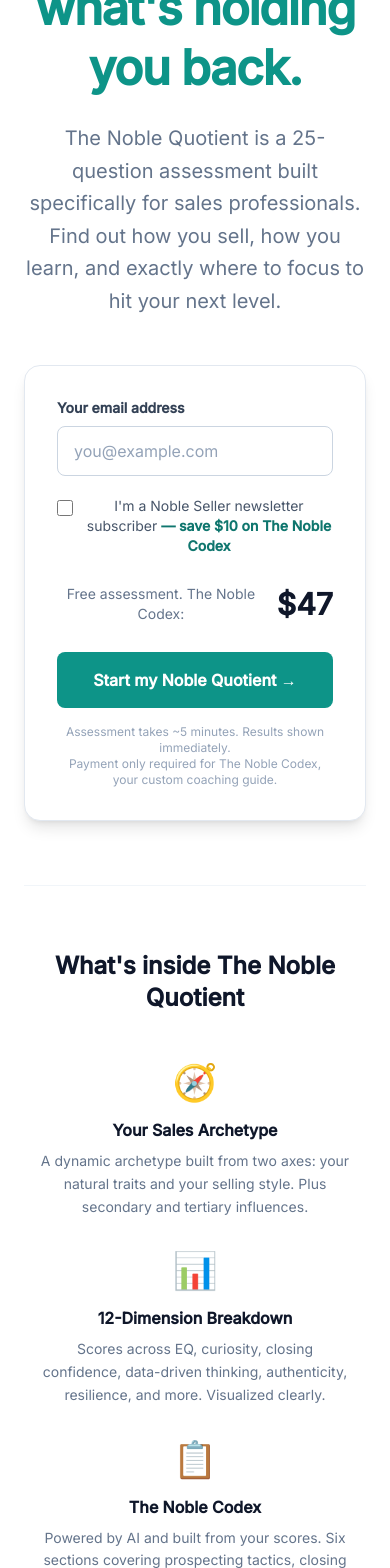
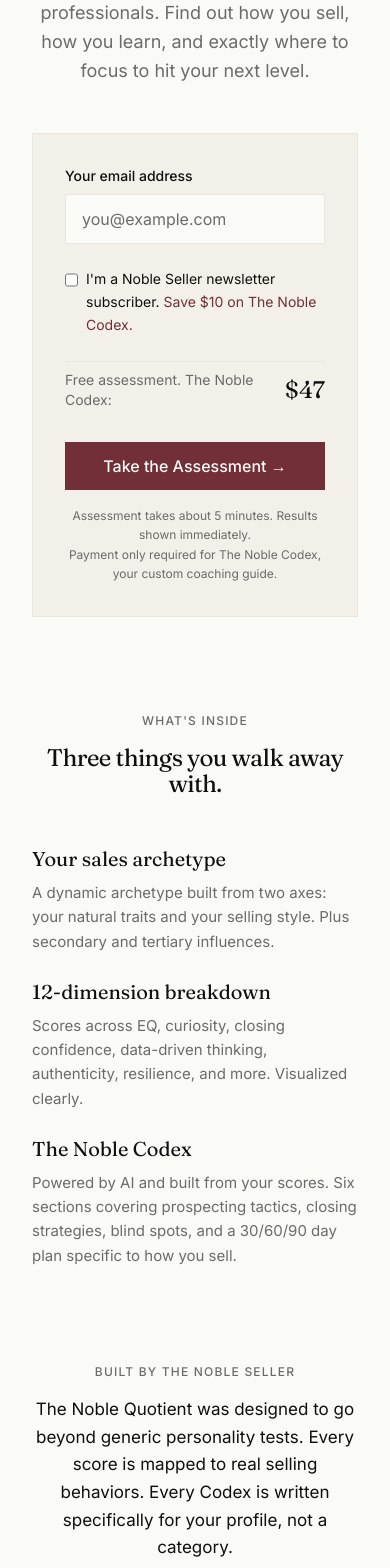
Before and after one commit to nosaco54135/the-noble-profile, a Next.js app: page /quotient in a window 390 px wide. Shown: the part 420-1988 px from the top of the page. Built offline with nearby package versions, Linux system fonts and the light colour scheme.

Commit message:
Question rewrite + assessment design polish

```diff
--- a/app/quotient/assessment/page.tsx
+++ b/app/quotient/assessment/page.tsx
@@ -5,6 +5,9 @@
 import { QUESTIONS, shuffleQuestions } from '@/lib/questions'
 import { clientStorage } from '@/lib/storage'
 import { LIKERT_LABELS, PRIMING_INSTRUCTION, type Question } from '@/types'
+import { Container } from '@/components/ui/Container'
+import { Section } from '@/components/ui/Section'
+import { Button } from '@/components/ui/Button'
 
 const generateSeed = (): string => {
   if (typeof crypto !== 'undefined' && typeof crypto.randomUUID === 'function') {
@@ -145,121 +148,101 @@
 
   if (!currentQuestion) {
     return (
-      <div className="min-h-screen flex items-center justify-center">
-        <div className="w-8 h-8 border-4 border-noble-600 border-t-transparent rounded-full animate-spin" />
+      <div className="min-h-screen flex items-center justify-center bg-tns-bg">
+        <div className="w-8 h-8 border-4 border-tns-accent border-t-transparent rounded-full animate-spin" />
       </div>
     )
   }
 
   return (
-    <div className="min-h-screen bg-slate-50 flex flex-col">
-      {/* Header */}
-      <header className="bg-white border-b border-slate-100 px-6 py-4">
-        <div className="max-w-2xl mx-auto flex items-center justify-between">
-          <div className="flex items-center gap-2">
-            <div className="w-7 h-7 rounded-lg bg-noble-600 flex items-center justify-center">
-              <span className="text-white font-bold text-xs">N</span>
-            </div>
-            <span className="text-sm font-semibold text-slate-700">The Noble Quotient</span>
-          </div>
-          <span className="text-sm text-slate-400">
-            {answeredCount} of {totalQuestions} answered
-          </span>
-        </div>
-      </header>
-
+    <div className="min-h-screen bg-tns-bg flex flex-col">
       {/* Progress bar */}
-      <div className="bg-slate-200 h-1.5">
+      <div className="bg-tns-border h-1">
         <div
-          className="bg-noble-600 h-1.5 transition-all duration-500 ease-out"
+          className="bg-tns-accent h-1 transition-all duration-500 ease-out"
           style={{ width: `${progress}%` }}
         />
       </div>
 
       {/* Question area */}
-      <main className="flex-1 flex flex-col items-center justify-center px-6 py-12">
-        <div className="w-full max-w-2xl">
-          {/* Step indicator */}
-          <p className="text-sm font-semibold text-noble-600 uppercase tracking-widest mb-3 text-center">
+      <Section size="lg" className="flex-1">
+        <Container maxWidth="prose">
+          {/* Step counter */}
+          <p className="font-sans text-sm text-tns-fg text-center mb-tns-sm">
             Question {currentIndex + 1} of {totalQuestions}
           </p>
 
-          {/* Priming instruction — shown on every question per spec Stage 3 */}
-          <p className="text-sm text-slate-500 italic text-center mb-6">
-            {PRIMING_INSTRUCTION}
-          </p>
+          {/* Priming instruction — first question only */}
+          {currentIndex === 0 && (
+            <p className="font-sans text-sm italic text-tns-fg text-center max-w-prose mx-auto mb-tns-xl leading-relaxed">
+              {PRIMING_INSTRUCTION}
+            </p>
+          )}
 
-          {/* Question card */}
-          <div className="card p-8 md:p-10 mb-8">
-            <p className="text-xl md:text-2xl font-medium text-slate-900 leading-relaxed text-center">
+          {/* Question */}
+          <div className="mb-tns-2xl mt-tns-lg">
+            <p className="font-sans text-tns-fg text-xl md:text-2xl leading-relaxed text-center tracking-tight">
               &ldquo;{currentQuestion.text}&rdquo;
             </p>
           </div>
 
-          {/* Frequency scale (Rule 9: no directional anchors; each button = number + own label) */}
-          <div className="space-y-3">
-            <div className="grid grid-cols-5 gap-2 sm:gap-3">
-              {[1, 2, 3, 4, 5].map((value) => (
+          {/* Frequency scale */}
+          <div className="grid grid-cols-5 gap-2 sm:gap-3 mb-tns-2xl">
+            {[1, 2, 3, 4, 5].map((value) => {
+              const isSelected = selected === value
+              return (
                 <button
                   key={value}
                   onClick={() => handleSelect(value)}
                   className={[
-                    'flex flex-col items-center justify-center gap-1.5 p-3 sm:p-4 rounded-xl border-2 transition-all duration-150 min-h-[96px]',
-                    'focus:outline-none focus:ring-2 focus:ring-noble-500 focus:ring-offset-2',
-                    selected === value
-                      ? 'border-noble-600 bg-noble-600 text-white shadow-md scale-105'
-                      : 'border-slate-200 bg-white text-slate-600 hover:border-noble-300 hover:bg-noble-50',
+                    'flex flex-col items-center justify-center gap-1.5 p-3 sm:p-4 border transition-colors duration-150 min-h-[96px]',
+                    'focus:outline-none focus-visible:ring-2 focus-visible:ring-tns-accent focus-visible:ring-offset-2 focus-visible:ring-offset-tns-bg',
+                    isSelected
+                      ? 'bg-tns-bgAlt border-tns-accent text-tns-fg'
+                      : 'bg-tns-bg border-tns-border text-tns-fg hover:bg-tns-bgAlt cursor-pointer',
                   ].join(' ')}
                 >
-                  <span className="text-lg font-bold">{value}</span>
-                  <span className="text-xs sm:text-sm leading-tight text-center font-medium">
+                  <span className="font-display text-lg text-tns-fg">{value}</span>
+                  <span className="font-sans text-xs sm:text-sm leading-tight text-center text-tns-fg">
                     {LIKERT_LABELS[value]}
                   </span>
                 </button>
-              ))}
-            </div>
+              )
+            })}
           </div>
 
           {/* Navigation */}
-          <div className="flex items-center justify-end mt-8">
+          <div className="flex items-center justify-end">
             {isLastQuestion ? (
-              <button
+              <Button
                 onClick={handleSubmit}
                 disabled={selected === null || submitting || answeredCount < totalQuestions}
-                className="btn-primary px-8 py-3"
+                variant="primary"
               >
-                {submitting ? (
-                  <>
-                    <svg className="animate-spin h-4 w-4" viewBox="0 0 24 24" fill="none">
-                      <circle className="opacity-25" cx="12" cy="12" r="10" stroke="currentColor" strokeWidth="4" />
-                      <path className="opacity-75" fill="currentColor" d="M4 12a8 8 0 018-8V0C5.373 0 0 5.373 0 12h4z" />
-                    </svg>
-                    Scoring…
-                  </>
-                ) : (
-                  'See my results →'
-                )}
-              </button>
+                {submitting ? 'Scoring…' : 'See my results →'}
+              </Button>
             ) : (
-              <button
+              <Button
                 onClick={handleNext}
                 disabled={selected === null}
-                className="btn-primary px-8 py-3"
+                variant="primary"
               >
                 Next →
-              </button>
+              </Button>
             )}
           </div>
 
           {submitError && (
-            <p className="mt-4 text-center text-sm text-red-600">{submitError}</p>
+            <p className="mt-tns-md font-sans text-center text-sm text-tns-accent">
+              {submitError}
+            </p>
           )}
 
-          <p className="mt-6 text-center text-xs text-slate-400">
-            Tip: Press 1–5 to select, Enter to advance
+          <p className="mt-tns-lg font-sans text-center text-xs text-tns-muted">
+            Tip: Press 1 to 5 to select, Enter to advance
           </p>
-        </div>
-      </main>
+        </Container>
+      </Section>
     </div>
   )
 }
--- a/app/quotient/page.tsx
+++ b/app/quotient/page.tsx
@@ -2,6 +2,9 @@
 
 import { useState } from 'react'
 import { useRouter } from 'next/navigation'
+import { Container } from '@/components/ui/Container'
+import { Section } from '@/components/ui/Section'
+import { Button } from '@/components/ui/Button'
 
 export default function LandingPage() {
   const router = useRouter()
@@ -31,33 +34,28 @@
   }
 
   return (
-    <div className="min-h-screen bg-white">
+    <div className="min-h-screen bg-tns-bg text-tns-fg">
       {/* Hero */}
-      <main className="max-w-5xl mx-auto px-6">
-        <div className="pt-20 pb-16 text-center">
-          {/* Badge */}
-          <div className="inline-flex items-center gap-2 bg-noble-50 border border-noble-200 text-noble-700 text-xs font-semibold px-3 py-1.5 rounded-full mb-8 tracking-wide uppercase">
-            <span className="w-1.5 h-1.5 rounded-full bg-noble-500 inline-block" />
-            Authentic Influence. Engineered Results.
-          </div>
-
-          <h1 className="text-5xl sm:text-6xl font-extrabold text-slate-900 leading-tight tracking-tight max-w-3xl mx-auto mb-6">
-            Discover your natural selling style
-            <span className="text-noble-600"> — and what&apos;s holding you back.</span>
+      <Section size="lg" className="pt-16 md:pt-24">
+        <Container maxWidth="prose">
+          <div className="text-center">
+            <p className="font-sans text-xs uppercase tracking-widest font-medium text-tns-muted mb-tns-md">
+              The Noble Quotient
+            </p>
+            <h1 className="font-display font-medium text-tns-fg text-[clamp(40px,5vw,60px)] tracking-tight leading-[1.02] mb-tns-lg">
+              Discover your natural selling style. And what&apos;s holding you back.
             </h1>
-
-          <p className="text-xl text-slate-500 max-w-2xl mx-auto leading-relaxed mb-12">
-            The Noble Quotient is a 25-question assessment built specifically for sales professionals.
-            Find out how you sell, how you learn, and exactly where to focus to hit your next level.
+            <p className="font-sans text-tns-muted text-[18px] leading-relaxed mb-tns-2xl max-w-[560px] mx-auto">
+              The Noble Quotient is a 25-question assessment built for sales professionals. Find out how you sell, how you learn, and exactly where to focus to hit your next level.
             </p>
 
             {/* Form card */}
-          <div className="max-w-md mx-auto bg-white rounded-2xl border border-slate-200 shadow-lg p-8">
-            <form onSubmit={handleSubmit} className="space-y-5">
-              <div className="text-left">
+            <div className="max-w-[480px] mx-auto bg-tns-bgAlt border border-tns-border p-tns-xl text-left">
+              <form onSubmit={handleSubmit} className="space-y-tns-lg">
+                <div>
                   <label
                     htmlFor="email"
-                  className="block text-sm font-semibold text-slate-700 mb-2"
+                    className="block font-sans text-sm font-medium text-tns-fg mb-tns-sm"
                   >
                     Your email address
                   </label>
@@ -67,131 +65,134 @@
                     value={email}
                     onChange={(e) => setEmail(e.target.value)}
                     placeholder="you@example.com"
-                  className="w-full px-4 py-3 rounded-lg border border-slate-300 text-slate-900 placeholder-slate-400
-                             focus:outline-none focus:ring-2 focus:ring-noble-500 focus:border-noble-500 transition"
+                    className="w-full px-4 py-3 bg-tns-bg border border-tns-border font-sans text-tns-fg placeholder:text-tns-muted
+                               focus:outline-none focus:border-tns-accent focus:ring-1 focus:ring-tns-accent transition-colors"
                     required
                     autoComplete="email"
                   />
-                {error && <p className="mt-2 text-sm text-red-600">{error}</p>}
+                  {error && (
+                    <p className="mt-tns-sm font-sans text-sm text-tns-accent">{error}</p>
+                  )}
                 </div>
 
                 {/* Subscriber checkbox */}
-              <label className="flex items-start gap-3 cursor-pointer group">
-                <div className="mt-0.5 flex-shrink-0">
+                <label className="flex items-start gap-tns-sm cursor-pointer group">
                   <input
                     type="checkbox"
                     checked={isSubscriber}
                     onChange={(e) => setIsSubscriber(e.target.checked)}
-                    className="w-4 h-4 rounded border-slate-300 text-noble-600
-                               focus:ring-noble-500 cursor-pointer"
+                    className="mt-1 w-4 h-4 border-tns-border text-tns-accent
+                               focus:ring-tns-accent cursor-pointer"
                   />
-                </div>
-                <span className="text-sm text-slate-600 group-hover:text-slate-800 transition">
-                  I&apos;m a Noble Seller newsletter subscriber{' '}
-                  <span className="font-semibold text-noble-700">— save $10 on The Noble Codex</span>
+                  <span className="font-sans text-sm text-tns-fg leading-relaxed">
+                    I&apos;m a Noble Seller newsletter subscriber.{' '}
+                    <span className="text-tns-accent">Save $10 on The Noble Codex.</span>
                   </span>
                 </label>
 
                 {/* Price */}
-              <div className="flex items-center justify-center gap-3 py-2">
-                <span className="text-sm text-slate-500">
+                <div className="flex items-center justify-center gap-tns-sm py-tns-sm border-t border-tns-border">
+                  <span className="font-sans text-sm text-tns-muted">
                     Free assessment. The Noble Codex:
                   </span>
                   {isSubscriber ? (
                     <>
-                    <span className="text-slate-400 line-through text-lg">{originalPrice}</span>
-                    <span className="text-3xl font-bold text-noble-600">{price}</span>
+                      <span className="font-sans text-tns-muted line-through text-base">
+                        {originalPrice}
+                      </span>
+                      <span className="font-display text-2xl text-tns-accent">{price}</span>
                     </>
                   ) : (
-                  <span className="text-3xl font-bold text-slate-900">{price}</span>
+                    <span className="font-display text-2xl text-tns-fg">{price}</span>
                   )}
                 </div>
 
-              <button
+                <Button
                   type="submit"
+                  variant="primary"
                   disabled={loading}
-                className="btn-primary w-full py-4 text-base"
+                  className="w-full md:w-auto md:px-8 md:mx-auto md:flex"
                 >
-                {loading ? (
-                  <>
-                    <svg className="animate-spin h-4 w-4" viewBox="0 0 24 24" fill="none">
-                      <circle className="opacity-25" cx="12" cy="12" r="10" stroke="currentColor" strokeWidth="4" />
-                      <path className="opacity-75" fill="currentColor" d="M4 12a8 8 0 018-8V0C5.373 0 0 5.373 0 12h4z" />
-                    </svg>
-                    Starting…
-                  </>
-                ) : (
-                  'Start my Noble Quotient →'
-                )}
-              </button>
+                  {loading ? 'Starting…' : 'Take the Assessment →'}
+                </Button>
               </form>
 
-            <p className="mt-4 text-xs text-center text-slate-400">
-              Assessment takes ~5 minutes. Results shown immediately.
+              <p className="mt-tns-md font-sans text-xs text-center text-tns-muted leading-relaxed">
+                Assessment takes about 5 minutes. Results shown immediately.
                 <br />Payment only required for The Noble Codex, your custom coaching guide.
               </p>
             </div>
           </div>
+        </Container>
+      </Section>
 
-        {/* What you get */}
-        <div className="py-16 border-t border-slate-100">
-          <h2 className="text-2xl font-bold text-center text-slate-900 mb-12">
-            What&apos;s inside The Noble Quotient
+      {/* What's inside */}
+      <Section size="lg">
+        <Container maxWidth="prose">
+          <div className="text-center">
+            <p className="font-sans text-xs uppercase tracking-widest font-medium text-tns-muted mb-tns-md">
+              What&apos;s inside
+            </p>
+            <h2 className="font-display font-medium text-tns-fg text-2xl md:text-3xl tracking-tight leading-[1.1] mb-tns-2xl">
+              Three things you walk away with.
             </h2>
-          <div className="grid sm:grid-cols-3 gap-8">
-            {[
-              {
-                icon: '🧭',
-                title: 'Your Sales Archetype',
-                body: 'A dynamic archetype built from two axes: your natural traits and your selling style. Plus secondary and tertiary influences.',
-              },
-              {
-                icon: '📊',
-                title: '12-Dimension Breakdown',
-                body: 'Scores across EQ, curiosity, closing confidence, data-driven thinking, authenticity, resilience, and more. Visualized clearly.',
-              },
-              {
-                icon: '📋',
-                title: 'The Noble Codex',
-                body: 'Powered by AI and built from your scores. Six sections covering prospecting tactics, closing strategies, blind spots, and a 30/60/90 day plan specific to how you sell.',
-              },
-            ].map((item) => (
-              <div key={item.title} className="text-center px-4">
-                <div className="text-4xl mb-4">{item.icon}</div>
-                <h3 className="font-bold text-slate-900 mb-2">{item.title}</h3>
-                <p className="text-slate-500 text-sm leading-relaxed">{item.body}</p>
+            <div className="grid grid-cols-1 md:grid-cols-3 gap-tns-lg items-start text-left md:text-center">
+              <div>
+                <h3 className="font-display text-[20px] text-tns-fg mb-tns-sm leading-snug">
+                  Your sales archetype
+                </h3>
+                <p className="font-sans text-[15px] text-tns-muted leading-relaxed">
+                  A dynamic archetype built from two axes: your natural traits and your selling style. Plus secondary and tertiary influences.
+                </p>
               </div>
-            ))}
+              <div>
+                <h3 className="font-display text-[20px] text-tns-fg mb-tns-sm leading-snug">
+                  12-dimension breakdown
+                </h3>
+                <p className="font-sans text-[15px] text-tns-muted leading-relaxed">
+                  Scores across EQ, curiosity, closing confidence, data-driven thinking, authenticity, resilience, and more. Visualized clearly.
+                </p>
+              </div>
+              <div>
+                <h3 className="font-display text-[20px] text-tns-fg mb-tns-sm leading-snug">
+                  The Noble Codex
+                </h3>
+                <p className="font-sans text-[15px] text-tns-muted leading-relaxed">
+                  Powered by AI and built from your scores. Six sections covering prospecting tactics, closing strategies, blind spots, and a 30/60/90 day plan specific to how you sell.
+                </p>
               </div>
             </div>
+          </div>
+        </Container>
+      </Section>
 
-        {/* Social proof / trust */}
-        <div className="py-16 border-t border-slate-100 text-center">
-          <p className="text-sm font-semibold text-noble-600 uppercase tracking-wider mb-6">
+      {/* Trust */}
+      <Section size="lg">
+        <Container maxWidth="prose">
+          <div className="text-center">
+            <p className="font-sans text-xs uppercase tracking-widest font-medium text-tns-muted mb-tns-md">
               Built by The Noble Seller
             </p>
-          <p className="text-slate-500 text-base max-w-xl mx-auto leading-relaxed">
-            The Noble Quotient was designed to go beyond generic personality tests.
-            Every score is mapped to real selling behaviors. Every Codex is powered by AI
-            and written specifically for your profile, not a category.
+            <p className="font-sans text-[17px] text-tns-fg leading-relaxed max-w-[560px] mx-auto">
+              The Noble Quotient was designed to go beyond generic personality tests. Every score is mapped to real selling behaviors. Every Codex is written specifically for your profile, not a category.
             </p>
           </div>
-      </main>
+        </Container>
+      </Section>
 
       {/* Footer */}
-      <footer className="border-t border-slate-100 py-8">
-        <div className="max-w-5xl mx-auto px-6 flex flex-col sm:flex-row items-center justify-between gap-4">
-          <div className="flex items-center gap-2">
-            <div className="w-6 h-6 rounded bg-noble-600 flex items-center justify-center">
-              <span className="text-white font-bold text-xs">N</span>
-            </div>
-            <span className="text-sm text-slate-500">The Noble Seller</span>
-          </div>
-          <p className="text-xs text-slate-400">
-            © {new Date().getFullYear()} The Noble Seller · thenobleseller.com
+      <Section size="md" as="footer" className="border-t border-tns-border">
+        <Container maxWidth="prose">
+          <div className="flex flex-col md:flex-row md:items-center md:justify-between gap-tns-sm">
+            <p className="font-sans text-[14px] text-tns-muted italic">
+              Authentic influence. Engineered results.
+            </p>
+            <p className="font-sans text-[12px] text-tns-muted">
+              © {new Date().getFullYear()} The Noble Seller
             </p>
           </div>
-      </footer>
+        </Container>
+      </Section>
     </div>
   )
 }
--- a/components/ui/EmailInput.tsx
+++ b/components/ui/EmailInput.tsx
@@ -18,31 +18,52 @@
   id,
 }: Props) {
   const [email, setEmail] = useState('')
-  const [error, setError] = useState('')
-  const [submitted, setSubmitted] = useState(false)
+  const [status, setStatus] = useState<'idle' | 'loading' | 'success' | 'error'>('idle')
+  const [validationError, setValidationError] = useState('')
 
   async function handleSubmit(e: FormEvent) {
     e.preventDefault()
-    setError('')
+    setValidationError('')
+
     if (!emailRegex.test(email)) {
-      setError('Please enter a valid email.')
+      setValidationError('Please enter a valid email.')
       return
     }
-    if (onSubmit) {
-      await onSubmit(email)
-    } else {
-      console.log('Newsletter signup:', email)
+
+    setStatus('loading')
+
+    try {
+      const res = await fetch('/api/subscribe', {
+        method: 'POST',
+        headers: { 'Content-Type': 'application/json' },
+        body: JSON.stringify({ email }),
+      })
+
+      if (!res.ok) {
+        setStatus('error')
+        return
+      }
+
+      if (onSubmit) {
+        await onSubmit(email)
+      }
+
+      setEmail('')
+      setStatus('success')
+    } catch {
+      setStatus('error')
     }
-    setSubmitted(true)
   }
 
-  if (submitted) {
+  if (status === 'success') {
     return (
       <p className="text-tns-fg text-base" role="status">
         {successMessage}
       </p>
     )
   }
+
+  const isLoading = status === 'loading'
 
   return (
     <form onSubmit={handleSubmit} className="w-full">
@@ -58,16 +79,25 @@
           placeholder="you@example.com"
           required
           autoComplete="email"
-          className="flex-1 bg-transparent border-b border-tns-border px-0 py-3 text-tns-fg placeholder:text-tns-muted focus:outline-none focus:border-tns-accent transition-colors"
+          disabled={isLoading}
+          className="flex-1 bg-transparent border-b border-tns-border px-0 py-3 text-tns-fg placeholder:text-tns-muted focus:outline-none focus:border-tns-accent transition-colors disabled:opacity-60"
         />
         <button
           type="submit"
-          className="bg-tns-accent text-tns-bg px-6 py-3 font-medium hover:bg-tns-accentDark transition-colors focus:outline-none focus-visible:ring-2 focus-visible:ring-tns-accent focus-visible:ring-offset-2"
+          disabled={isLoading}
+          className="bg-tns-accent text-tns-bg px-6 py-3 font-medium hover:bg-tns-accentDark transition-colors focus:outline-none focus-visible:ring-2 focus-visible:ring-tns-accent focus-visible:ring-offset-2 disabled:opacity-60"
         >
-          {buttonLabel}
+          {isLoading ? '···' : buttonLabel}
         </button>
       </div>
-      {error && <p className="mt-tns-sm text-sm text-tns-accent">{error}</p>}
+      {validationError && (
+        <p className="mt-tns-sm text-sm text-tns-accent">{validationError}</p>
+      )}
+      {status === 'error' && !validationError && (
+        <p className="mt-tns-sm text-sm text-tns-accent">
+          Something went wrong. Please try again.
+        </p>
+      )}
     </form>
   )
 }
```
Also changed, not shown: app/api/subscribe/route.ts (added, +63 -0 lines), lib/questions.ts (+25 -25 lines), types/index.ts (+6 -6 lines), 1 other file (tests, documents, lock files or other folders). Lines whose indentation alone changed are shown as unchanged.
